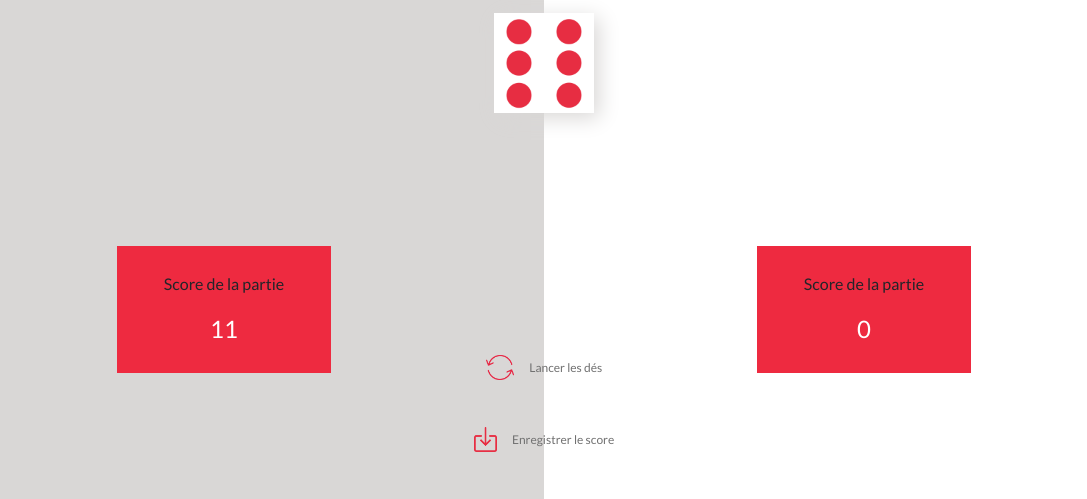
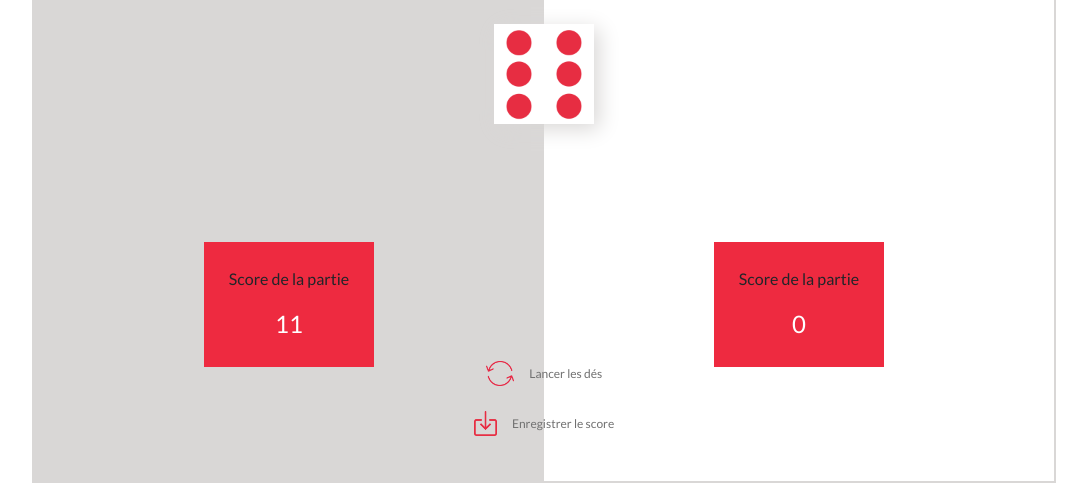
Before and after one commit to LaurentCAILLAUD/GDWFSDVSWEBAJAVAEXAIII1A, a plain HTML site: page index.html in a window 1280 px wide. Shown: the part 301-800 px from the top of the page, without its empty margins (96-1183 px from the left). Drawn offline with Linux system fonts and the light colour scheme.

Commit message:
Modify index HTML file aned create indexView CSS file for xl screens

```diff
--- /dev/null
+++ b/css/indexView-xl.css
@@ -0,0 +1,56 @@
+.wrapperContainer {
+  position: absolute;
+  width: 1024px;
+  height: 768px;
+  top: 50%;
+  left: 50%;
+  transform: translate(-50%, -50%);
+  border: 2px solid #d9d7d6;
+}
+
+/* player1Container start */
+.player1Container,
+.player2Container {
+  height: 100%;
+}
+
+.player1GlobalPoints,
+.player2GlobalPoints {
+  padding: 25px 0 250px 0;
+}
+
+.player1Container section div p:first-child,
+.player2Container section div p:first-child {
+  padding: 25px 0 15px 0;
+}
+
+.player1CurrentPoints,
+.player2CurrentPoints {
+  padding-bottom: 25px;
+}
+/* player1Container end */
+
+/* actionGameContainer start */
+.actionGameContainer {
+  width: 100%;
+  height: 100%;
+}
+/* actionGameContainer end */
+
+/* newGameContainer start */
+.newGameContainer {
+  margin-top: 45px;
+}
+/* newGameContainer end */
+
+/* rollDice start */
+.rollDice {
+  margin-bottom: 25px;
+}
+/* rollDice end */
+
+/* actionGameContent start */
+.actionGameContent {
+  margin-bottom: 45px;
+}
+/* actionGameContent end */
--- a/index.html
+++ b/index.html
@@ -8,10 +8,11 @@
     <link rel="stylesheet" href="css/indexView.css" type="text/css" />
     <link rel="stylesheet" href="css/indexView-md.css" media="screen and (min-width: 768px)" type="text/css" />
     <link rel="stylesheet" href="css/indexView-lg.css" media="screen and (min-width: 992px)" type="text/css" />
+    <link rel="stylesheet" href="css/indexView-xl.css" media="screen and (min-width: 1200px)" type="text/css" />
     <title>GDWFSDVSWEBAJAVAEXAIII1A - Accueil</title>
   </head>
   <body>
-    <wrapper class="wrapperContainer position-relative d-lg-flex">
+    <wrapper class="wrapperContainer d-lg-flex">
       <!-- player1Container start -->
       <section class="player1Container h-50vh row g-0 justify-content-center align-items-center">
         <div class="col-5 col-md-2 col-lg-4 text-center">
```
Also changed, not shown: 1 other file.
